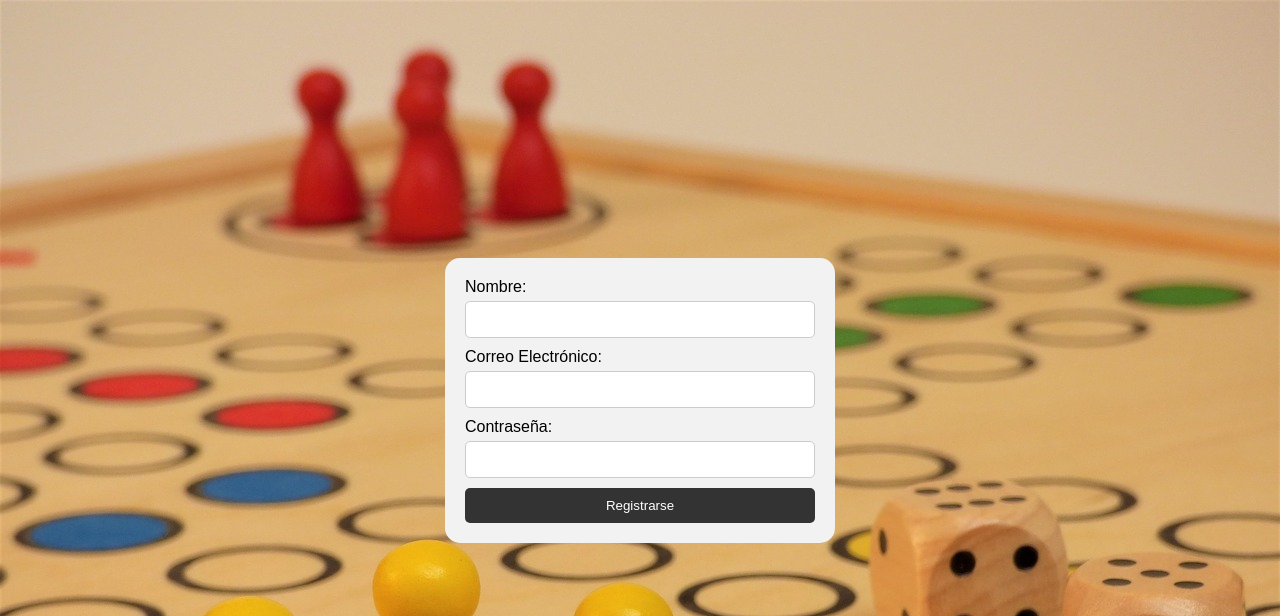
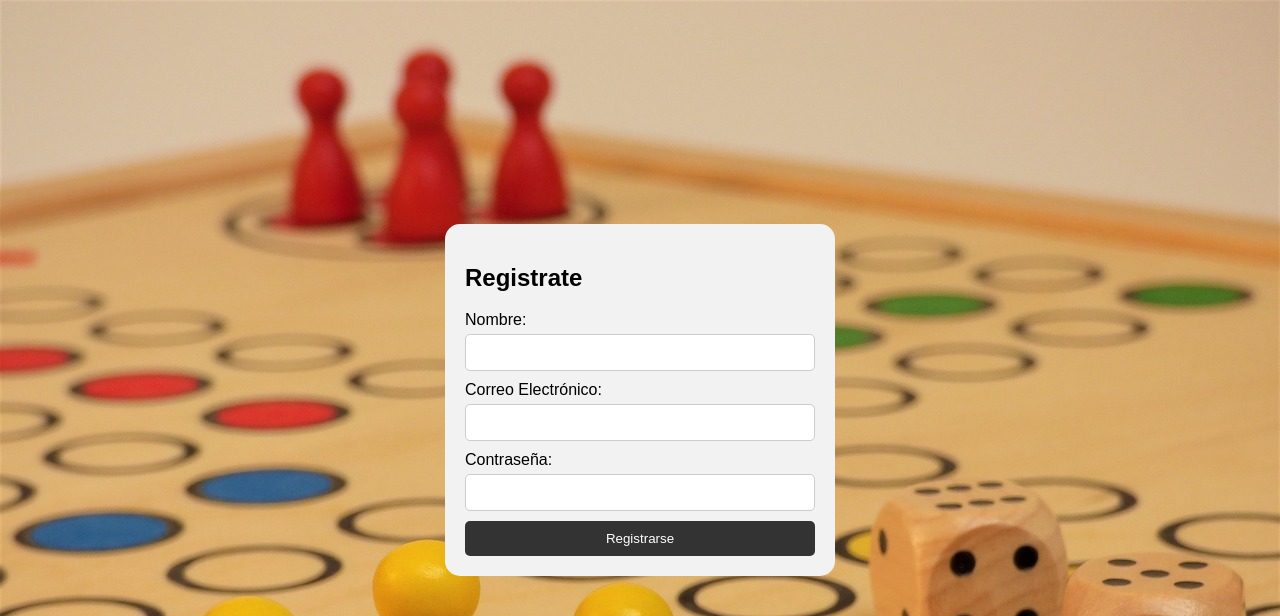
Before and after one commit to DiegoCadenillas/Proyecto-PHP, a PHP site: page /Registro.php in a window 1280 px wide. Shown: the top 616 px of the page. Run offline with PHP 8.4, Linux system fonts and the light colour scheme.

Commit message:
Registro actualizado

```diff
--- a/view/Registro.php
+++ b/view/Registro.php
@@ -15,7 +15,9 @@
   }
   ?>
   <div class="container">
+
     <form method="post" action="../controller/RegistrarUsuarioController.php">
+      <h2>Registrate</h2>
       <label for="nombre">Nombre:</label>
       <input type="text" name="nombre" required /><br />
 
```
